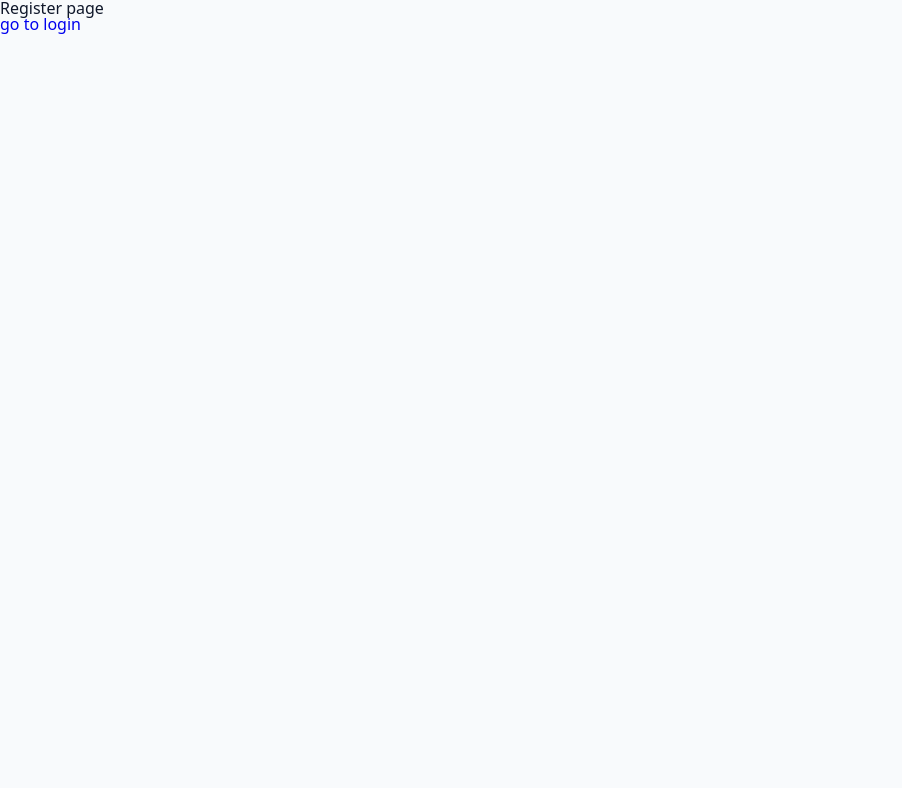
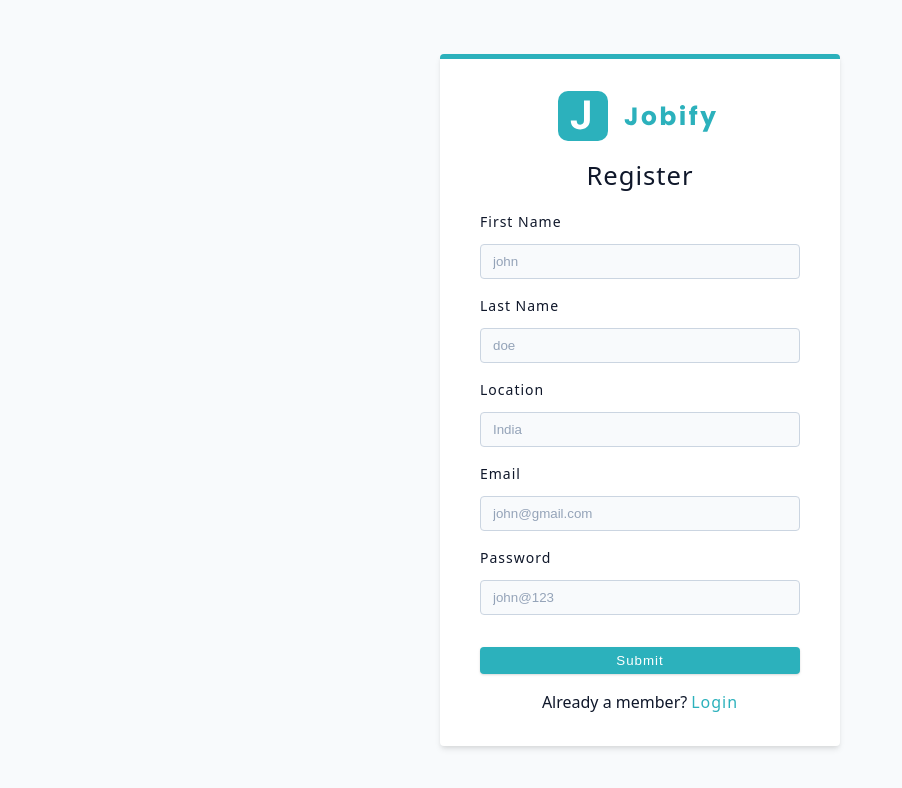
Before and after one commit to swetha5157/TalentLink, a React (Vite) app in the folder frontend/: page /register in a window 1280 px wide. Shown: the top 788 px of the page, without its empty margins (0-902 px from the left). Built offline with nearby package versions, Linux system fonts and the light colour scheme.

Commit message:
Register and Login page

```diff
--- a/frontend/src/App.jsx
+++ b/frontend/src/App.jsx
@@ -1,5 +1,6 @@
 import {createBrowserRouter, RouterProvider} from 'react-router-dom'
-import {HomeLayout,Landing,Register,Login,DashboardLayout,Error} from './pages'
+import {HomeLayout,Landing,Register,Login,
+  DashboardLayout,Error} from './pages'
 const myroutes=createBrowserRouter([
   {
     path:'/',
--- a/frontend/src/assets/wrappers/RegisterAndLoginPage.js
+++ b/frontend/src/assets/wrappers/RegisterAndLoginPage.js
@@ -1,34 +1,35 @@
 import styled from 'styled-components';
 
 const Wrapper = styled.section`
-  min-height: 100vh;
-  display: grid;
-  align-items: center;
-  .logo {
-    display: block;
-    margin: 0 auto;
-    margin-bottom: 1.38rem;
+min-height:100vh;
+display:grid;
+align-items:center;
+.logo{
+  display:block;
+  margin:0 auto;
+  margin-bottom:1.38rem;
 }
-  .form {
-    max-width: 400px;
-    border-top: 5px solid var(--primary-500);
+.form{
+  max-width:400px;
+  border-top:5px solid var(--primary-500);
 }
-  h4 {
-    text-align: center;
-    margin-bottom: 1.38rem;
+h4{
+  text-align:center;
+  margin:1.38rem;
 }
-  p {
-    margin-top: 1rem;
-    text-align: center;
-    line-height: 1.5;
+p{
+  margin-top:1rem;
+  text-align:center;
+  line-height:1.5;
 }
-  .btn {
+.btn{
   margin-top: 1rem;
 }
-  .member-btn {
-    color: var(--primary-500);
-    letter-spacing: var(--letter-spacing);
-    margin-left: 0.25rem;
+.member-btn{
+color:var(--primary-500);
+letter-spacing:var(--letter-spacing);
+margin-left:0.25rem;
 }
-`;
+`
+ ;
 export default Wrapper;
--- /dev/null
+++ b/frontend/src/components/FormRow.jsx
@@ -0,0 +1,19 @@
+import React from 'react'
+
+const FormRow = ({type,name,labelTxt,defaultTxt}) => {
+  return (
+  <div className='form-row'>
+          <label htmlFor={name} className='form-label'>
+           {labelTxt || name}
+          </label>
+          <input type={type}
+           id={name}
+           name={name}
+          className='form-input'
+          placeholder={defaultTxt||''}
+          required/>
+        </div>
+  )
+}
+
+export default FormRow
--- a/frontend/src/components/index.js
+++ b/frontend/src/components/index.js
@@ -1 +1,2 @@
 export {default as Logo} from './Logo'
+export { default as FormRow } from "./FormRow";
--- a/frontend/src/pages/Login.jsx
+++ b/frontend/src/pages/Login.jsx
@@ -1,10 +1,22 @@
 import React from 'react'
-
+import { FormRow,Logo } from '../components'
+import { Link } from 'react-router-dom'
+import Wrapper from '../assets/wrappers/RegisterAndLoginPage'
 const Login = () => {
   return (
-    <div>
-      Login
-    </div>
+    <Wrapper>
+      <form className='form'>
+        <Logo/>
+        <h4>Login</h4>
+        <FormRow type="email" name='email' labelTxt="email" defaultTxt="john@gmail.com"/>
+        <FormRow type="password" name='password' labelTxt="Password" defaultTxt="john@123"/>
+        <button type="submit" className='btn btn-block'>Submit</button>
+        <button type="button" className='btn btn-block'>Explore the app</button>
+        <p>New to the app?
+          <Link to='/register' className='member-btn'>Register</Link>
+        </p>
+      </form>
+    </Wrapper>
   )
 }
 
--- a/frontend/src/pages/Register.jsx
+++ b/frontend/src/pages/Register.jsx
@@ -1,13 +1,26 @@
 import React from 'react'
-import { Link } from 'react-router-dom'
+import { Form, Link} from 'react-router-dom'
+import Wrapper from '../assets/wrappers/RegisterAndLoginPage'
+import { FormRow, Logo } from '../components'
 const Register = () => {
   return (
-    <div>
-      Register page<br></br>
-      <Link to='/login'>go to login </Link>
-      {/* Link only used for the pages in project, for any external links like gooogle.com we have to use traditional <a></a> tag */}
+    <Wrapper>
+      <form className='form'>
+        <Logo/>
+        <h4>Register</h4>
+        <FormRow type="text" name='name' labelTxt="first name" defaultTxt='john'/>
+        <FormRow type="text" name='lastName' labelTxt="last name" defaultTxt='doe'/>
+        <FormRow type="text" name='location' labelTxt="location" defaultTxt='India'/>
+        <FormRow type="email" name='email' labelTxt="email" defaultTxt='john@gmail.com'/>
+        <FormRow type="password" name='password' labelTxt="password" defaultTxt='john@123'/>
 
-    </div>
+        <button type="submit" className='btn btn-block'>Submit</button>
+        <p>Already a member?
+          <Link to='/login' className='member-btn'>Login</Link>
+          {/* Link only used for the pages in project, for any external links like gooogle.com we have to use traditional <a></a> tag */}
+        </p>
+      </form>
+    </Wrapper>
   )
 }
 
```
Lines whose indentation alone changed are shown as unchanged.
